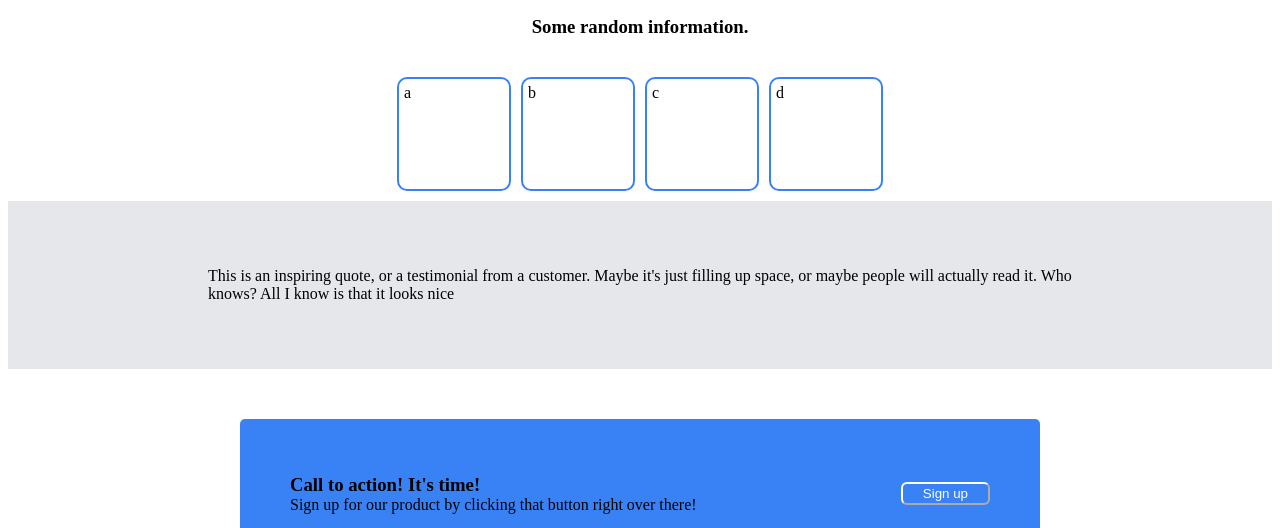
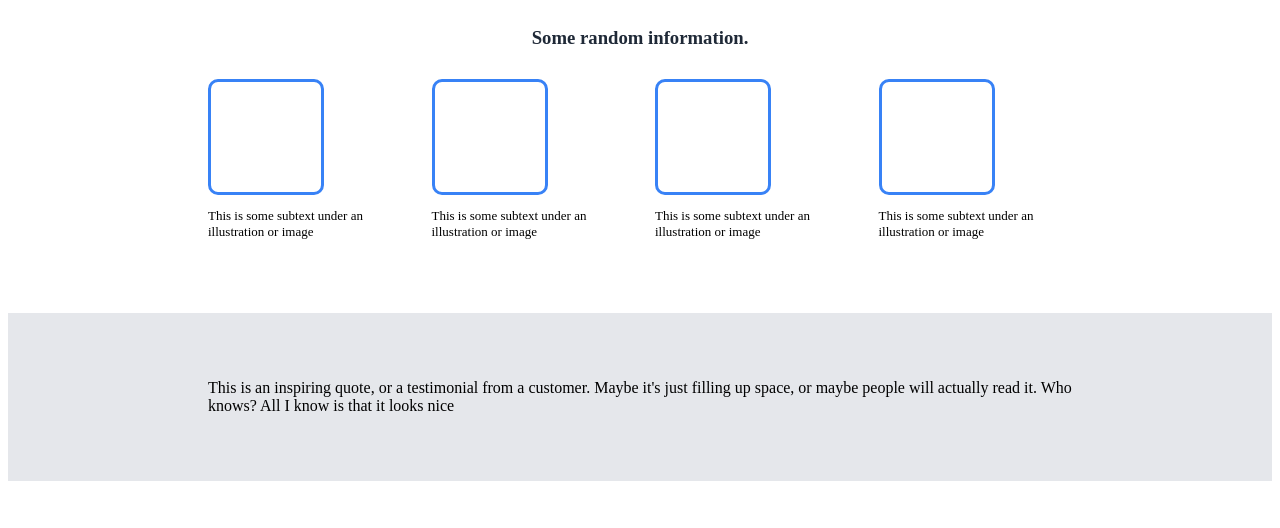
Before and after one commit to fioridaniel/Landing-page---Odin-Project, a plain HTML site: page index.html in a window 1280 px wide. Shown: the part 240-768 px from the top of the page. Drawn offline with Linux system fonts and the light colour scheme.

Commit message:
feat: improve section 2

```diff
--- a/index.html
+++ b/index.html
@@ -36,10 +36,22 @@
     <div class="section2">
       <h3>Some random information.</h3>
       <div class="container-center-w-gap">
-        <div class="box">a</div>
-        <div class="box">b</div>
-        <div class="box">c</div>
-        <div class="box">d</div>
+        <div class="box-wrapper">
+          <div class="box"></div>
+          <p>This is some subtext under an illustration or image</p>
+        </div>
+        <div class="box-wrapper">
+          <div class="box"></div>
+          <p>This is some subtext under an illustration or image</p>
+        </div>
+        <div class="box-wrapper">
+          <div class="box"></div>
+          <p>This is some subtext under an illustration or image</p>
+        </div>
+        <div class="box-wrapper">
+          <div class="box"></div>
+          <p>This is some subtext under an illustration or image</p>
+        </div>
       </div>
     </div>
 
--- a/styles.css
+++ b/styles.css
@@ -42,18 +42,24 @@ ul {
   display: flex;
   justify-content: center;
   align-items: center;
-  gap: 10px;
+  gap: 30px;
 }
 
 .section2 {
+  padding-top: 30px;
+  padding-bottom: 60px;
   padding-left: 200px;
   padding-right: 200px;
   display: flex;
   flex-direction: column;
   align-items: center;
-  gap: 20px;
+  gap: 30px;
   background-color: white;
-  margin-bottom: 10px;
+}
+
+.section2 h3 {
+  color: #1f2937;
+  margin: 0;
 }
 
 .box {
@@ -61,9 +67,19 @@ ul {
   width: 100px;
   border-color: #3882f6;
   border-style: solid;
-  border-width: 2px;
+  border-width: 3px;
   border-radius: 10px;
   padding: 5px;
+}
+
+.box-wrapper {
+  display: flex;
+  flex-direction: column;
+  align-items: baseline;
+}
+
+.box-wrapper p {
+  font-size: small;
 }
 
 .section3 {
```
